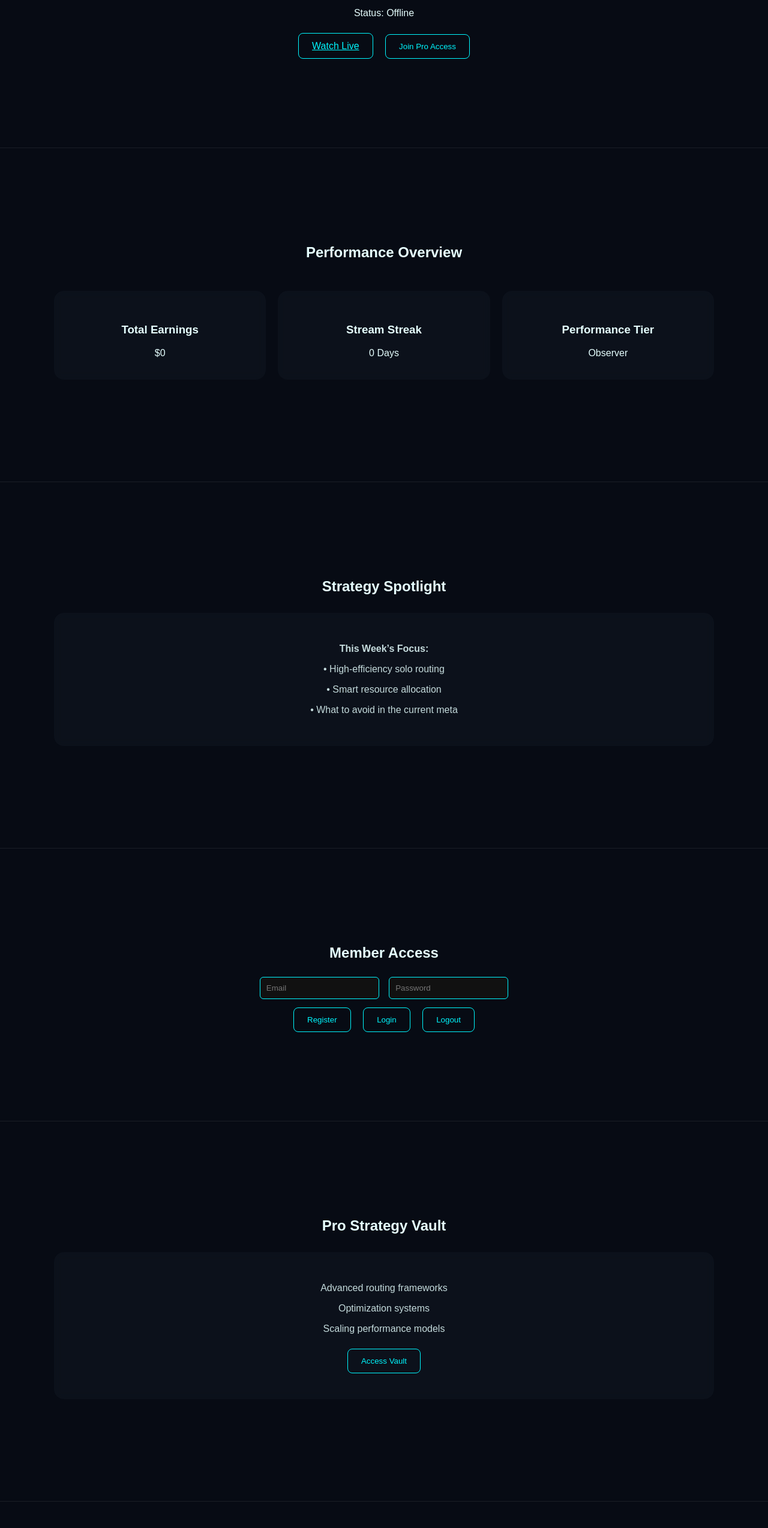
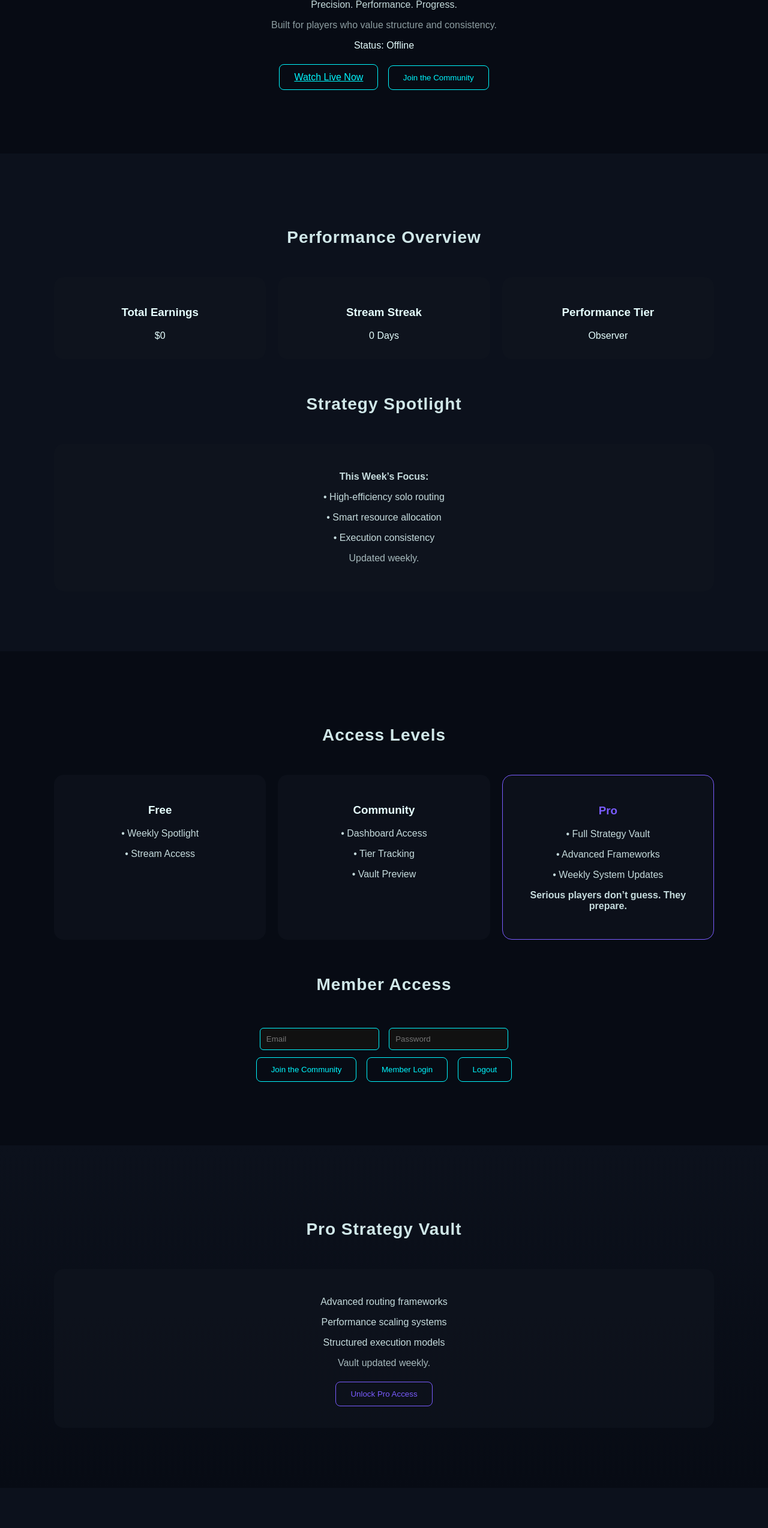
Before and after one commit to zeiterjosh-cloud/zeiterstrats-site, a website: page public/index.html in a window 1280 px wide. Shown: the part 228-2776 px from the top of the page at 60% size. Drawn offline with nearby package versions, Linux system fonts and the light colour scheme.

Commit message:
Update index.html

```diff
--- a/public/index.html
+++ b/public/index.html
@@ -9,54 +9,39 @@
 
 <style>
 
-/* ===== CORE STYLE SYSTEM ===== */
+/* ===============================
+   CORE SYSTEM
+================================ */
 
 body{
 margin:0;
 font-family:Arial, sans-serif;
 background:#070b14;
 color:#e6ffff;
-text-align:center;
-}
-
-.section{
-max-width:1100px;
-margin:auto;
-padding:80px 20px;
 }
 
 h1{
 font-size:56px;
-margin-bottom:10px;
 color:#00f7ff;
 text-shadow:0 0 20px rgba(0,247,255,0.6);
+margin-bottom:10px;
 }
 
 h2{
-margin-bottom:20px;
+margin-bottom:30px;
 font-weight:600;
 }
 
-p{
-opacity:0.85;
-}
-
-.panel{
-background:rgba(15,20,30,0.7);
-backdrop-filter:blur(6px);
-padding:35px;
-margin:30px 0;
-border-radius:16px;
-}
+p{opacity:0.85;}
 
 .btn{
-padding:12px 22px;
+padding:12px 24px;
 border:1px solid #00f7ff;
 background:none;
 color:#00f7ff;
 cursor:pointer;
-margin:8px;
 border-radius:8px;
+margin:6px;
 transition:0.3s;
 }
 
@@ -65,13 +50,56 @@ background:#00f7ff;
 color:#000;
 }
 
-.hidden{display:none;}
+.btn-pro{
+border:1px solid #7a5cff;
+color:#7a5cff;
+}
+
+.btn-pro:hover{
+background:#7a5cff;
+color:#000;
+}
 
 .grid{
 display:grid;
 grid-template-columns:repeat(auto-fit,minmax(250px,1fr));
 gap:20px;
 }
+
+.panel{
+background:rgba(15,20,30,0.6);
+padding:30px;
+border-radius:16px;
+}
+
+/* ===============================
+   LAYER SYSTEM
+================================ */
+
+.layer{
+padding:100px 20px;
+}
+
+.layer-dark{background:#070b14;}
+.layer-soft{background:#0c111c;}
+.layer-glass{background:linear-gradient(to bottom,#0c111c,#070b14);}
+
+.section-inner{
+max-width:1100px;
+margin:auto;
+text-align:center;
+}
+
+.layer-title{
+margin-bottom:50px;
+font-size:28px;
+letter-spacing:1px;
+opacity:0.9;
+}
+
+/* ===============================
+   PROGRESS BAR
+================================ */
 
 .bar{
 width:70%;
@@ -97,47 +125,53 @@ color:#fff;
 border-radius:6px;
 }
 
-/* subtle divider */
-.divider{
-height:1px;
-background:rgba(255,255,255,0.08);
-margin:60px 0;
-}
-
 footer{
-padding:40px 20px;
+padding:40px;
+text-align:center;
 opacity:0.6;
 font-size:14px;
 }
+
+.hidden{display:none;}
 
 </style>
 </head>
 
 <body>
 
-<!-- ===== HERO ===== -->
+<!-- ===============================
+     LAYER 1 — HERO
+================================ -->
 
-<section class="section">
+<section class="layer layer-dark">
+<div class="section-inner">
+
 <h1>ZEITERSTRATS</h1>
 <p>Precision. Performance. Progress.</p>
+<p style="opacity:0.6;">Built for players who value structure and consistency.</p>
 
 <div id="liveStatus">Status: Offline</div>
 <div id="countdown"></div>
 
 <br>
 
-<a href="https://twitch.tv/zeiterstrats" target="_blank" class="btn">Watch Live</a>
-<button class="btn" onclick="scrollToVault()">Join Pro Access</button>
+<a href="https://twitch.tv/zeiterstrats" target="_blank" class="btn">Watch Live Now</a>
+<button class="btn" onclick="scrollToCommunity()">Join the Community</button>
+
+</div>
 </section>
 
-<div class="divider"></div>
+<!-- ===============================
+     LAYER 2 — AUTHORITY
+================================ -->
 
-<!-- ===== PERFORMANCE OVERVIEW ===== -->
+<section class="layer layer-soft">
+<div class="section-inner">
 
-<section class="section">
-<h2>Performance Overview</h2>
+<h2 class="layer-title">Performance Overview</h2>
 
 <div class="grid">
+
 <div class="panel">
 <h3>Total Earnings</h3>
 <div>$<span id="earnings">0</span></div>
@@ -152,91 +186,135 @@ font-size:14px;
 <h3>Performance Tier</h3>
 <div id="tier">Observer</div>
 </div>
+
 </div>
-</section>
 
-<div class="divider"></div>
+<br><br>
 
-<!-- ===== STRATEGY SPOTLIGHT ===== -->
-
-<section class="section">
-<h2>Strategy Spotlight</h2>
+<h2 class="layer-title">Strategy Spotlight</h2>
 
 <div class="panel">
 <p><strong>This Week’s Focus:</strong></p>
 <p>• High-efficiency solo routing</p>
 <p>• Smart resource allocation</p>
-<p>• What to avoid in the current meta</p>
+<p>• Execution consistency</p>
+<p style="margin-top:15px; opacity:0.7;">Updated weekly.</p>
+</div>
+
 </div>
 </section>
 
-<div class="divider"></div>
+<!-- ===============================
+     LAYER 3 — CONVERSION
+================================ -->
 
-<!-- ===== MEMBER ACCESS ===== -->
+<section class="layer layer-dark">
+<div class="section-inner">
 
-<section class="section">
-<h2>Member Access</h2>
+<h2 class="layer-title">Access Levels</h2>
+
+<div class="grid">
+
+<div class="panel">
+<h3>Free</h3>
+<p>• Weekly Spotlight</p>
+<p>• Stream Access</p>
+</div>
+
+<div class="panel">
+<h3>Community</h3>
+<p>• Dashboard Access</p>
+<p>• Tier Tracking</p>
+<p>• Vault Preview</p>
+</div>
+
+<div class="panel" style="border:1px solid #7a5cff;">
+<h3 style="color:#7a5cff;">Pro</h3>
+<p>• Full Strategy Vault</p>
+<p>• Advanced Frameworks</p>
+<p>• Weekly System Updates</p>
+<p><strong>Serious players don’t guess. They prepare.</strong></p>
+</div>
+
+</div>
+
+<br><br>
+
+<h2 class="layer-title" id="community">Member Access</h2>
 
 <input type="email" id="email" placeholder="Email">
 <input type="password" id="password" placeholder="Password"><br>
 
-<button class="btn" onclick="register()">Register</button>
-<button class="btn" onclick="login()">Login</button>
+<button class="btn" onclick="register()">Join the Community</button>
+<button class="btn" onclick="login()">Member Login</button>
 <button class="btn" onclick="logout()">Logout</button>
 
 <div id="memberStatus"></div>
 
-<button id="dashboardBtn" class="btn hidden" onclick="openDashboard()">Open Dashboard</button>
+</div>
 </section>
 
-<div class="divider"></div>
+<!-- ===============================
+     LAYER 4 — PRO VAULT
+================================ -->
 
-<!-- ===== STRATEGY VAULT ===== -->
+<section class="layer layer-glass">
+<div class="section-inner">
 
-<section class="section" id="vaultSection">
-<h2>Pro Strategy Vault</h2>
+<h2 class="layer-title">Pro Strategy Vault</h2>
 
 <div class="panel">
 <p>Advanced routing frameworks</p>
-<p>Optimization systems</p>
-<p>Scaling performance models</p>
+<p>Performance scaling systems</p>
+<p>Structured execution models</p>
 
-<button class="btn" onclick="unlockVault()">Access Vault</button>
+<p style="opacity:0.7; margin-top:15px;">
+Vault updated weekly.
+</p>
+
+<button class="btn-pro btn" onclick="unlockVault()">Unlock Pro Access</button>
 
 <div id="vaultContent" class="hidden">
 <hr>
 <p>✔ Advanced Route Map</p>
-<p>✔ High ROI Play Pattern</p>
+<p>✔ ROI Optimization Strategy</p>
 <p>✔ Consistency Framework</p>
 </div>
+
+</div>
+
 </div>
 </section>
 
-<div class="divider"></div>
+<!-- ===============================
+     LAYER 5 — SUPPORT
+================================ -->
 
-<!-- ===== SUPPORT SECTION ===== -->
+<section class="layer layer-soft">
+<div class="section-inner">
 
-<section class="section">
-<h2>Support the Growth</h2>
+<h2 class="layer-title">Support the Growth</h2>
 
 <div class="bar">
 <div id="goalFill" class="fill"></div>
 </div>
 
 <div id="goalText"></div>
+
+</div>
 </section>
 
-<div class="divider"></div>
-
-<!-- ===== FOOTER ===== -->
+<!-- ===============================
+     FOOTER
+================================ -->
 
 <footer>
-© 2026 ZEITERSTRATS
-<br>
-Status: Active | Build: v2
+© 2026 ZEITERSTRATS | Build v3 | Status: Active
 </footer>
 
-<!-- ===== APPLICATION LOGIC ===== -->
+<!-- ===============================
+     APPLICATION LOGIC
+================================ -->
 
 <script>
 
@@ -254,33 +332,31 @@ visits++;
 localStorage.setItem("visits", visits);
 
 function getTier(){
-if(visits > 50) return "Elite";
-if(visits > 25) return "Advanced";
-if(visits > 10) return "Strategic";
+if(visits>50) return "Elite";
+if(visits>25) return "Advanced";
+if(visits>10) return "Strategic";
 return "Observer";
 }
-
-document.getElementById("tier").innerText = getTier();
+document.getElementById("tier").innerText=getTier();
 
 /* ===== AUTH ===== */
 async function register(){
-const email = document.getElementById("email").value;
-const password = document.getElementById("password").value;
-const { error } = await supabase.auth.signUp({ email, password });
+const email=document.getElementById("email").value;
+const password=document.getElementById("password").value;
+const { error }=await supabase.auth.signUp({email,password});
 if(error) alert(error.message);
 else alert("Check your email to confirm.");
 }
 
 async function login(){
-const email = document.getElementById("email").value;
-const password = document.getElementById("password").value;
-const { data, error } = await supabase.auth.signInWithPassword({ email, password });
-
+const email=document.getElementById("email").value;
+const password=document.getElementById("password").value;
+const { data,error }=await supabase.auth.signInWithPassword({email,password});
 if(error) alert(error.message);
 else{
-currentUser = data.user;
-document.getElementById("memberStatus").innerText = "Logged in as " + currentUser.email;
-document.getElementById("dashboardBtn").classList.remove("hidden");
+currentUser=data.user;
+document.getElementById("memberStatus").innerText=
+"Welcome to ZEITERSTRATS. Your tier: "+getTier();
 }
 }
 
@@ -289,82 +365,57 @@ await supabase.auth.signOut();
 location.reload();
 }
 
-async function checkSession(){
-const { data } = await supabase.auth.getUser();
-if(data.user){
-currentUser = data.user;
-document.getElementById("memberStatus").innerText = "Logged in as " + currentUser.email;
-document.getElementById("dashboardBtn").classList.remove("hidden");
-}
-}
-checkSession();
-
 /* ===== VAULT LOCK ===== */
 function unlockVault(){
 if(currentUser){
 document.getElementById("vaultContent").classList.remove("hidden");
-}
-else{
-alert("Login required to access.");
+}else{
+alert("Join the community to unlock Pro access.");
 }
 }
 
-/* ===== DASHBOARD ===== */
-function openDashboard(){
-alert("Dashboard expansion coming in v3.");
-}
-
-/* ===== EARNINGS ANIMATION ===== */
-let target = 318400000;
-let current = 0;
-
+/* ===== METRICS ANIMATION ===== */
+let target=318400000;
+let current=0;
 function animate(){
-if(current < target){
-current += 3000000;
-document.getElementById("earnings").innerText = current.toLocaleString();
+if(current<target){
+current+=3000000;
+document.getElementById("earnings").innerText=current.toLocaleString();
 requestAnimationFrame(animate);
-}
-}
+}}
 animate();
 
-/* ===== STREAK CALC ===== */
-let lastStream = new Date("2026-03-10");
-let today = new Date();
-let diff = Math.ceil(Math.abs(today - lastStream) / (1000*60*60*24));
-document.getElementById("streak").innerText = diff;
+/* ===== STREAK ===== */
+let last=new Date("2026-03-10");
+let now=new Date();
+let diff=Math.ceil(Math.abs(now-last)/(1000*60*60*24));
+document.getElementById("streak").innerText=diff;
 
 /* ===== GOAL BAR ===== */
-let raised = 420;
-let goal = 1000;
-let percent = (raised/goal)*100;
-document.getElementById("goalFill").style.width = percent + "%";
-document.getElementById("goalText").innerText = "$" + raised + " / $" + goal;
+let raised=420;
+let goal=1000;
+let percent=(raised/goal)*100;
+document.getElementById("goalFill").style.width=percent+"%";
+document.getElementById("goalText").innerText="$"+raised+" / $"+goal;
 
 /* ===== COUNTDOWN ===== */
 function updateCountdown(){
-let next = new Date("2026-03-16T19:00:00");
-let now = new Date();
-let diff = next - now;
-
-if(diff <= 0){
-document.getElementById("countdown").innerText = "Live Soon";
-return;
+let next=new Date("2026-03-16T19:00:00");
+let now=new Date();
+let diff=next-now;
+if(diff<=0){document.getElementById("countdown").innerText="Live Soon";return;}
+let h=Math.floor(diff/(1000*60*60));
+let m=Math.floor((diff%(1000*60*60))/(1000*60));
+let s=Math.floor((diff%(1000*60))/1000);
+document.getElementById("countdown").innerText=
+"Next Stream In: "+h+"h "+m+"m "+s+"s";
 }
-
-let hours = Math.floor(diff / (1000*60*60));
-let minutes = Math.floor((diff % (1000*60*60))/(1000*60));
-let seconds = Math.floor((diff % (1000*60))/1000);
-
-document.getElementById("countdown").innerText =
-"Next Stream In: " + hours + "h " + minutes + "m " + seconds + "s";
-}
-
 setInterval(updateCountdown,1000);
 updateCountdown();
 
 /* ===== SCROLL ===== */
-function scrollToVault(){
-document.getElementById("vaultSection").scrollIntoView({behavior:"smooth"});
+function scrollToCommunity(){
+document.getElementById("community").scrollIntoView({behavior:"smooth"});
 }
 
 </script>
```
